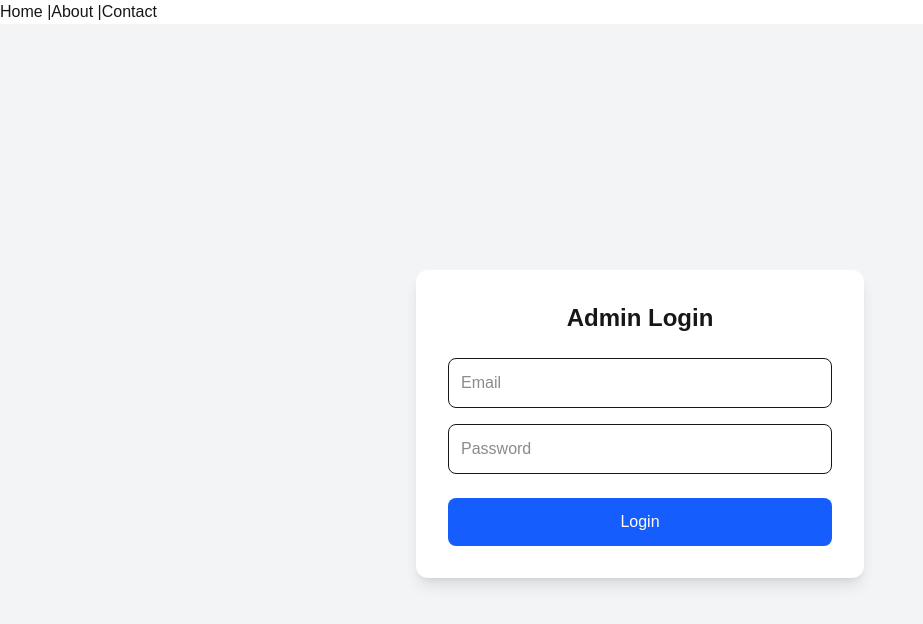
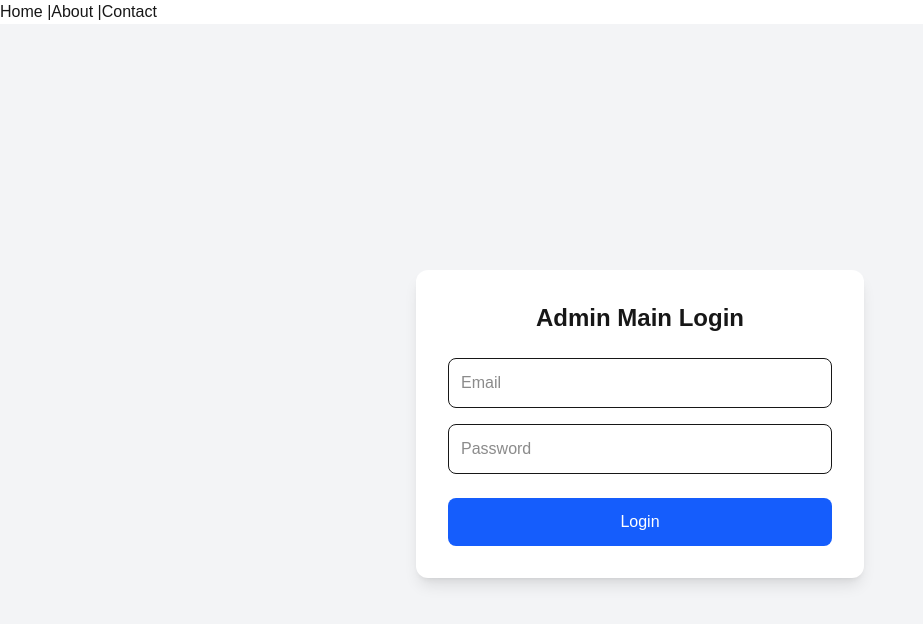
Before and after one commit to ravviraju/nextapp, a Next.js app: page /admin/login in a window 1280 px wide. Shown: the top 624 px of the page, without its empty margins (0-923 px from the left). Built offline with nearby package versions, Linux system fonts and the light colour scheme.

Commit message:
Login label changed

```diff
--- a/app/admin/login/page.js
+++ b/app/admin/login/page.js
@@ -29,7 +29,7 @@ export default function AdminLogin() {
       <div className="bg-white shadow-lg rounded-xl p-8 w-full max-w-md">
 
         <h2 className="text-2xl font-bold text-center mb-6">
-          Admin Login
+          Admin Main Login
         </h2>
 
         <input
```
